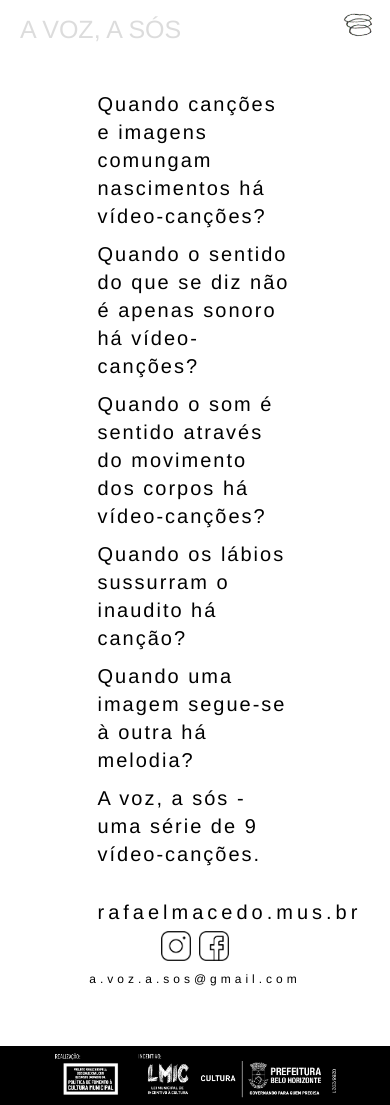
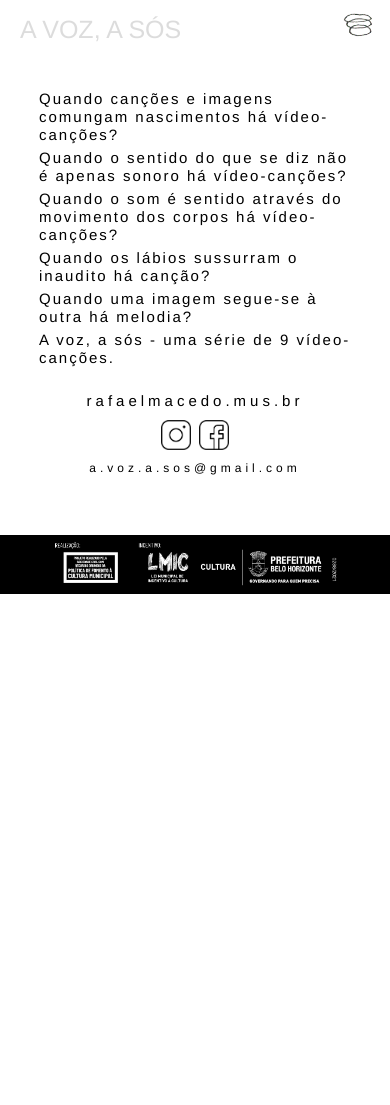
Before and after one commit to avozasos/avozasos.com, a Jekyll site: the page built from _pages/sobre.md, in a window 390 px wide. Built offline with Jekyll 4.4.1, drawn with Linux system fonts in a browser that asks for light colours; nearby versions of some CDN libraries.

Commit message:
ajustes mobile pag sobre

```diff
--- a/css/style.css
+++ b/css/style.css
@@ -297,6 +297,8 @@ footer{
     */
 }
 
+
+@media screen and (min-width: 800px) {
     #sobre{
         width:50%;
         margin: 5% 25%;
@@ -313,6 +315,42 @@ footer{
         line-height: 10px;
     }
 
+    #sobre a{
+        font-size:20px;
+        line-height: 28px;
+        letter-spacing: 4px;
+        text-align: center !important;
+        font-weight:400;
+    }
+}
+
+
+@media screen and (max-width: 800px) {
+    #sobre{
+        width:80%;
+        margin: 5% 10%;
+    }
+
+    #sobre p{
+        font-size:15px;
+        line-height: 18px;
+        letter-spacing: 2px;
+        text-align: left;
+    }
+
+    #sobre br{
+        line-height: 5px;
+    }
+
+    #sobre a{
+        font-size:15px;
+        line-height: 28px;
+        letter-spacing: 4px;
+        text-align: center !important;
+        font-weight:400;
+    }
+}
+
 .bold{
     font-size:20px;
     line-height: 28px;
@@ -321,13 +359,6 @@ footer{
     font-weight:300;
 }
 
-#sobre a{
-    font-size:20px;
-    line-height: 28px;
-    letter-spacing: 4px;
-    text-align: center !important;
-    font-weight:400;
-}
 
 .nav-button{
   display: block;
```
Lines whose indentation alone changed are shown as unchanged.
